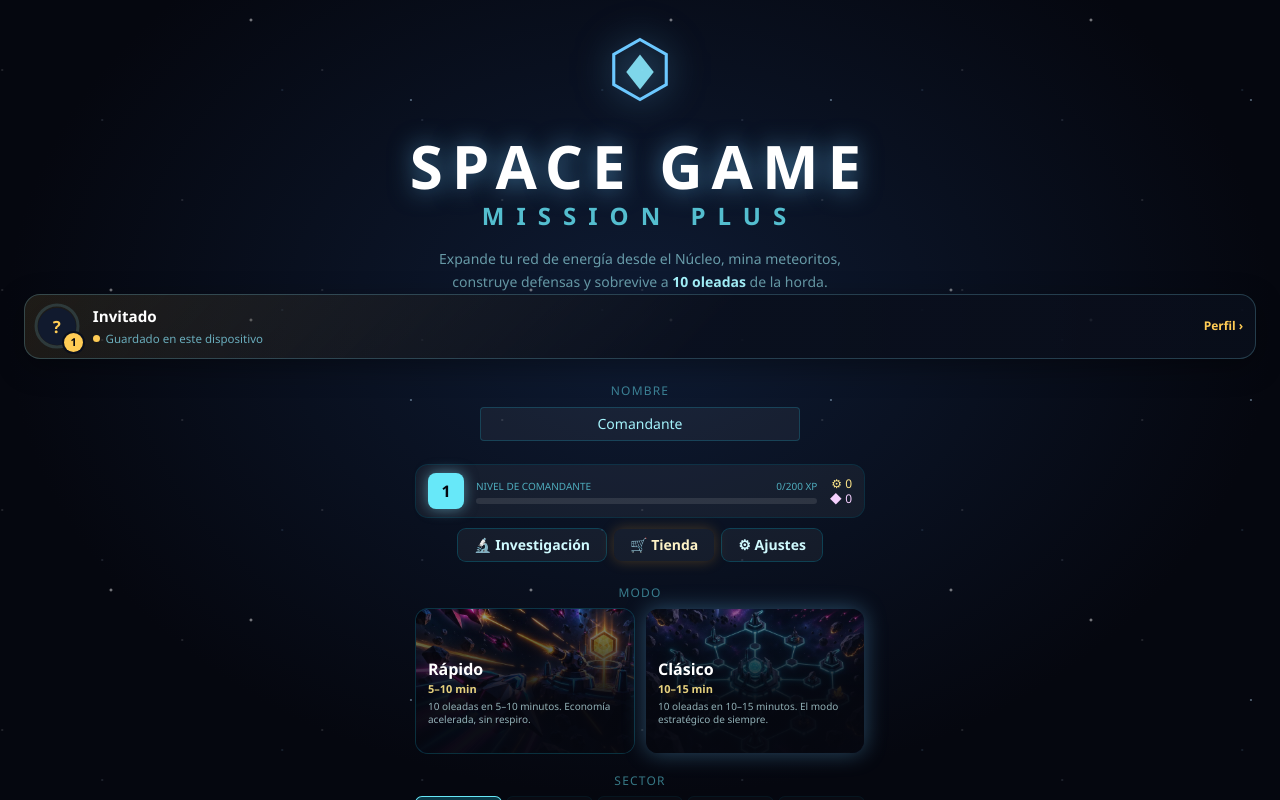
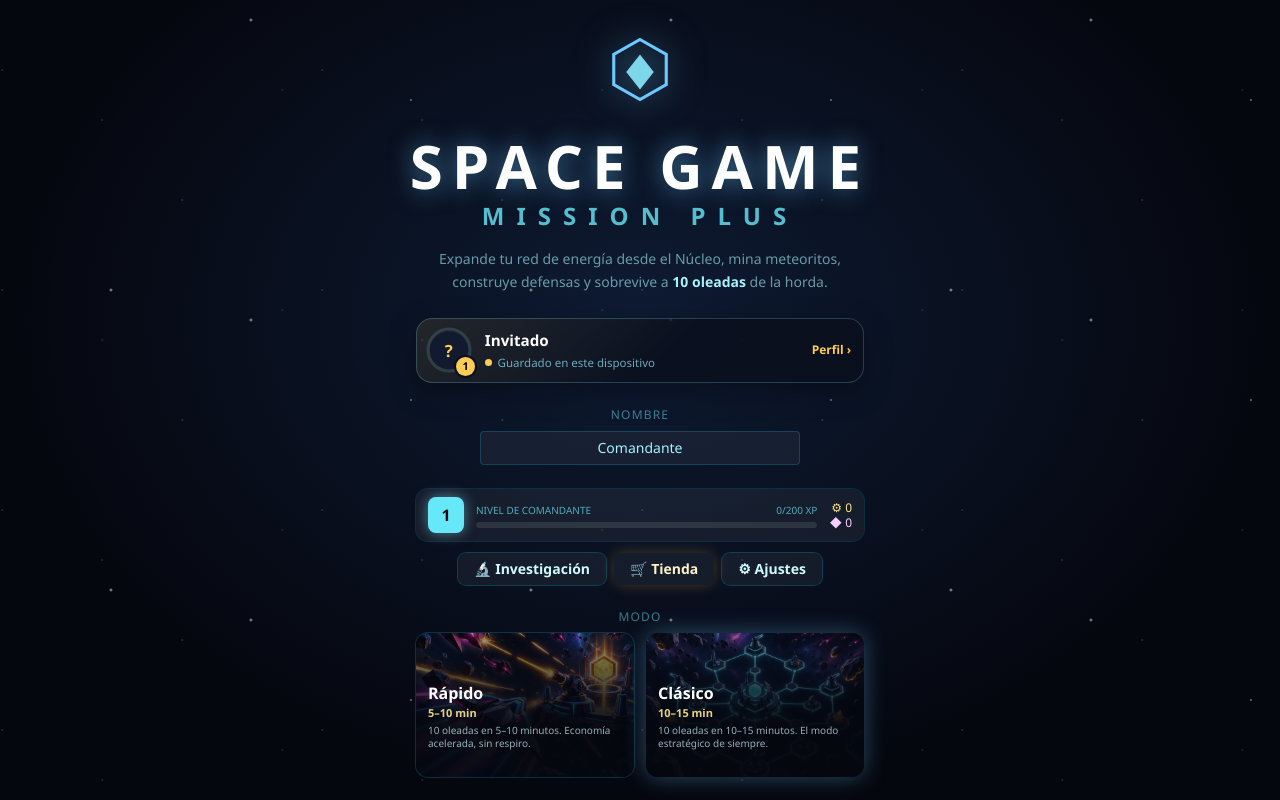
Before and after one commit to Lubodi-Code/space-game-mission-plus, a Nuxt app: page /jugar in a window 1280 px wide. Built offline with nearby package versions, Linux system fonts and the light colour scheme.

Commit message:
Centra el chip de cuenta en el Lobby dándole una sola raíz
Co-Authored-By: Claude Opus 5.5 <noreply@anthropic.com>

```diff
--- a/components/AccountPanel.vue
+++ b/components/AccountPanel.vue
@@ -24,6 +24,8 @@ const syncLabel = computed(() => {
 </script>
 
 <template>
+  <!-- Una sola raíz: así el class/estilo que pone el Lobby (ancho, centrado) se aplica al chip. -->
+  <div class="chip-root">
   <div class="chip" :class="{ 'chip--guest': isGuest }">
   <button type="button" class="chip-main" aria-label="Abrir perfil" @click="appState.view = 'profile'">
     <span class="chip-avatar">
@@ -46,6 +48,7 @@ const syncLabel = computed(() => {
   <button v-else type="button" class="chip-cta" @click="appState.view = 'profile'">Perfil ›</button>
   </div>
   <LoginSheet :open="sheet" @close="sheet = false" />
+  </div>
 
 </template>
 
```
